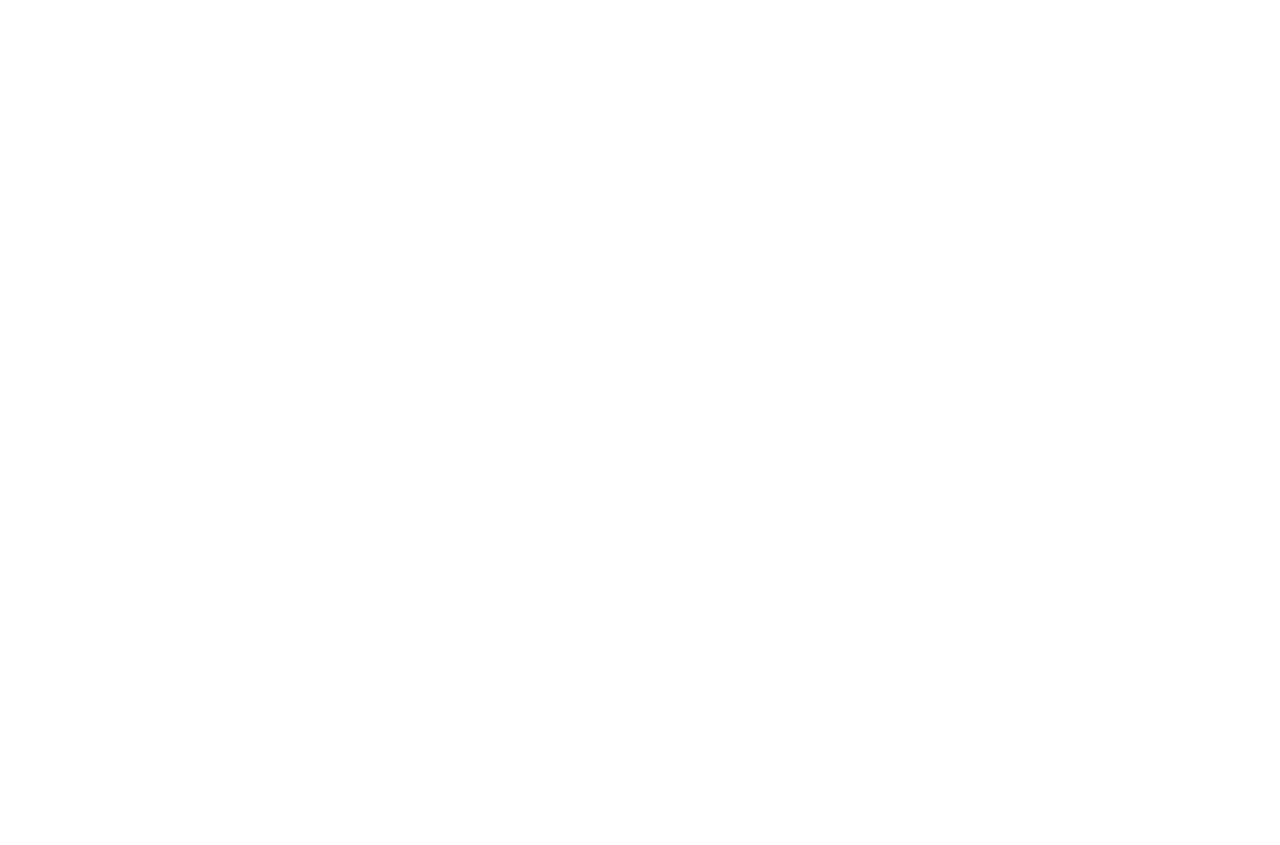
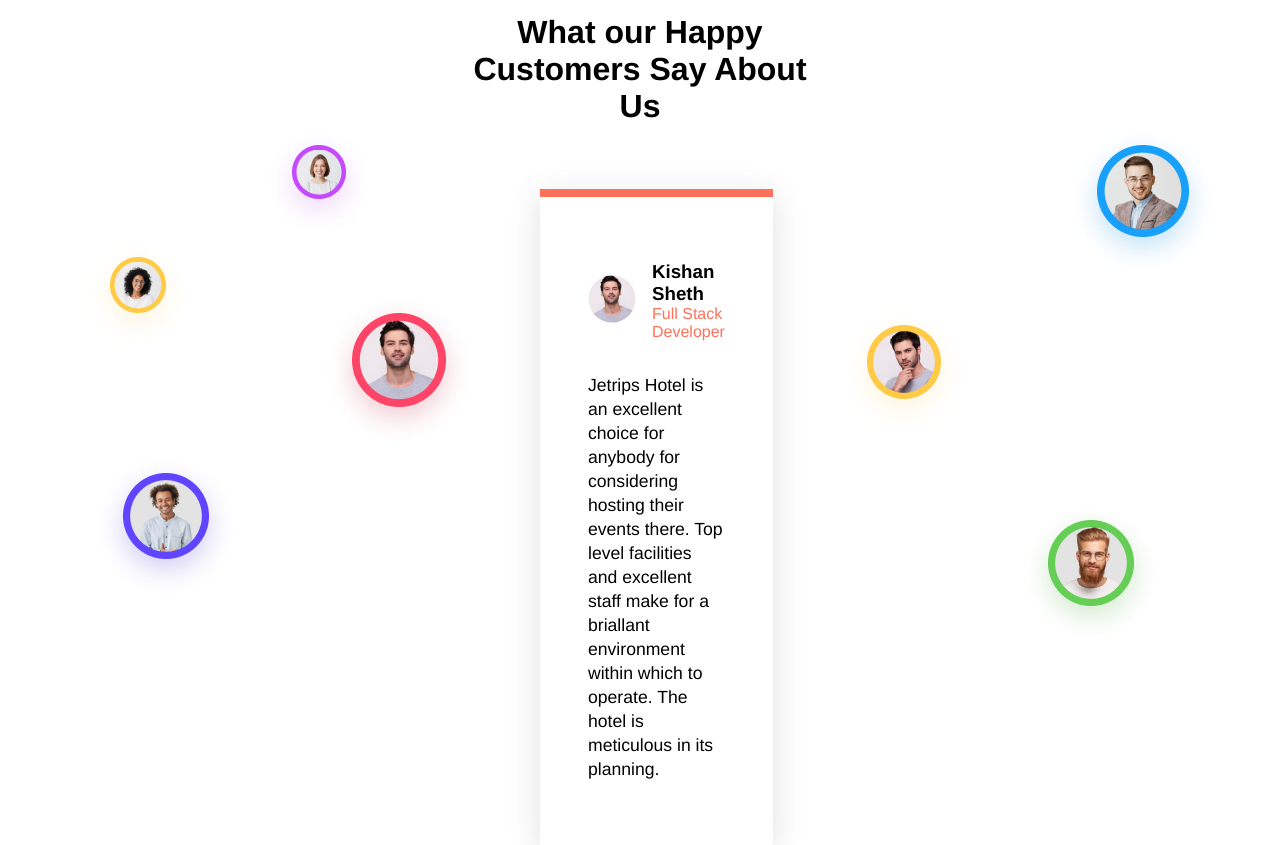
Before and after one commit to rezaGhoreyshiWeb/travel-agency, a React (Vite) app: page / in a window 1280 px wide. Shown: the part 3320-4165 px from the top of the page. Before the commit the page ends 3334 px from the top, so only its background shows below. Built offline with nearby package versions, Linux system fonts and the light colour scheme.

Commit message:
testimonial component

```diff
--- a/src/App.jsx
+++ b/src/App.jsx
@@ -3,6 +3,7 @@
 import Navbar from "./components/Navbar";
 import Offer from "./components/Offer";
 import Services from "./components/Services";
+import Testimonial from "./components/Testimonial";
 import Tours from "./components/Tours";
 
 function App() {
@@ -15,6 +16,7 @@
         <Destination/>
         <Offer/>
         <Tours/>
+        <Testimonial/>
       </div>
     </>
   );
--- /dev/null
+++ b/src/components/Testimonial.jsx
@@ -0,0 +1,107 @@
+import React from "react";
+import styled from "styled-components";
+import testimonial1 from "../assets/testimonial1.png";
+import testimonial2 from "../assets/testimonial2.png";
+import avatar from "../assets/avatar.png";
+
+export default function Testimonial() {
+  return (
+    <Section id="blog">
+      <div className="title">
+        <h1>What our Happy Customers Say About Us</h1>
+      </div>
+      <div className="testimonials">
+        <div className="testimonial-image-one">
+          <img src={testimonial1} alt="testimonials" />
+        </div>
+        <div className="testimonial">
+          <div className="title">
+            <div className="image">
+              <img src={avatar} alt="avatar" />
+            </div>
+            <div className="info">
+              <h3>Kishan Sheth</h3>
+              <span>Full Stack Developer</span>
+            </div>
+          </div>
+          <p className="desrciption">
+            Jetrips Hotel is an excellent choice for anybody for considering
+            hosting their events there. Top level facilities and excellent staff
+            make for a briallant environment within which to operate. The hotel
+            is meticulous in its planning.
+          </p>
+        </div>
+        <div className="testimonial-image-two">
+          <img src={testimonial2} alt="testimonials" />
+        </div>
+      </div>
+    </Section>
+  );
+}
+
+const Section = styled.section`
+  .title {
+    display: flex;
+    justify-content: center;
+    h1 {
+      text-align: center;
+      font-size: 2rem;
+      width: 30%;
+    }
+  }
+  .testimonials {
+    display: flex;
+    gap: 4rem;
+    .testimonial {
+      margin-top: 4rem;
+      box-shadow: rgba(100, 100, 111, 0.2) 0px 7px 29px 0px;
+      padding: 4rem 3rem;
+      height: max-content;
+      display: flex;
+      flex-direction: column;
+      gap: 2rem;
+      border-top: 0.5rem solid var(--primary-color);
+      .title {
+        display: flex;
+        gap: 1rem;
+        justify-content: center;
+        align-items: center;
+        .image {
+          img {
+            height: 3rem;
+          }
+        }
+        .info {
+          span {
+            color: var(--primary-color);
+          }
+        }
+      }
+      .desrciption {
+        font-size: 1.1rem;
+        line-height: 1.5rem;
+      }
+    }
+  }
+  @media screen and (min-width: 280px) and (max-width: 1080px) {
+    margin-top: 5rem;
+    .title {
+      display: flex;
+      justify-content: center;
+      h1 {
+        text-align: center;
+        font-size: 1.5rem;
+        width: 80%;
+      }
+    }
+    .testimonials {
+      flex-direction: column;
+      overflow: hidden;
+      .testimonial-image-one,
+      .testimonial-image-two {
+        max-inline-size: 100%;
+        block-size: auto;
+      }
+    }
+  }
+`;
```
